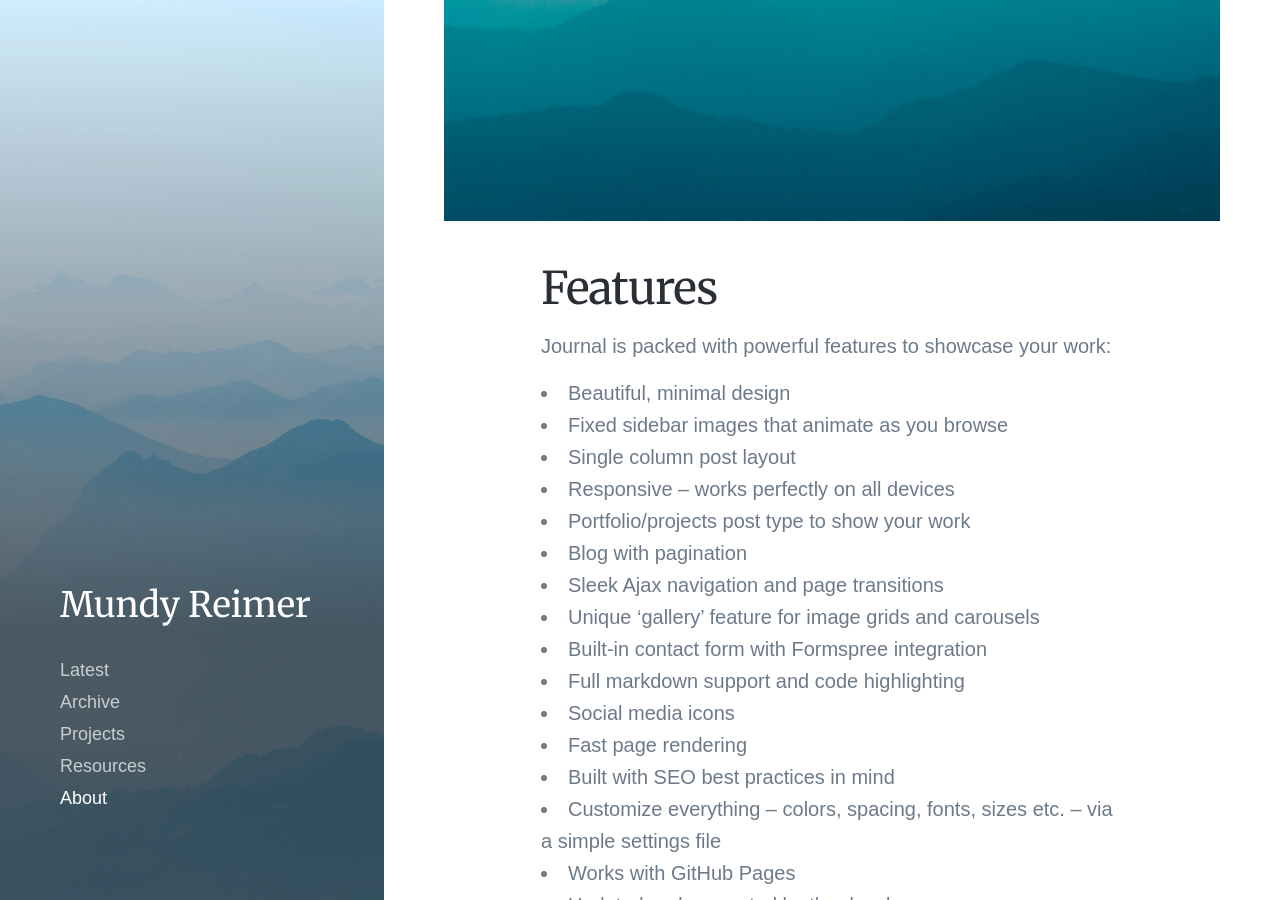
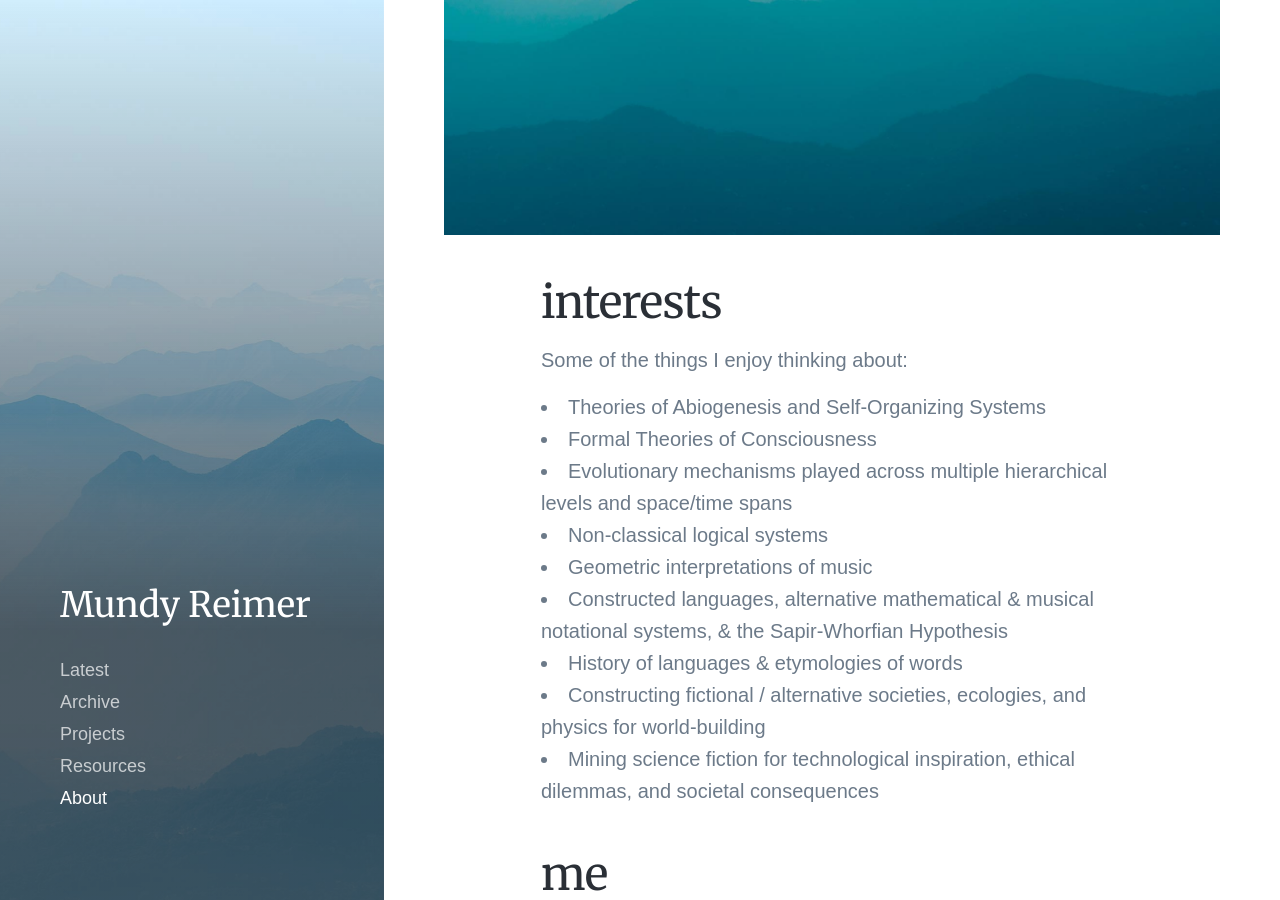
Before and after one commit to mundyreimer/mundyreimer.github.io, a Jekyll site: the page built from _pages/about.md, in a window 1280 px wide and 900 px high, scrolled down 432 px. Built offline with Jekyll 4.4.1, drawn with Linux system fonts in a browser that asks for light colours; nearby versions of some CDN libraries; some web fonts are replaced; some of the changed text lies outside the part shown.

Commit message:
Update about page

```diff
--- a/_pages/about.md
+++ b/_pages/about.md
@@ -1,35 +1,27 @@
 ---
-title: About Journal
-subtitle: A stunning personal blog Jekyll theme with an image-focused design.
-description: A stunning personal blog Jekyll theme with an image-focused design.
+title: About
+subtitle:
+description:
 featured_image: /images/demo/demo-portrait.jpg
 ---
 
 ![](/images/demo/demo-landscape.jpg)
 
-## Features
+## interests
 
-Journal is packed with powerful features to showcase your work:
+Some of the things I enjoy thinking about:
 
-* Beautiful, minimal design
-* Fixed sidebar images that animate as you browse
-* Single column post layout
-* Responsive – works perfectly on all devices
-* Portfolio/projects post type to show your work
-* Blog with pagination
-* Sleek Ajax navigation and page transitions
-* Unique 'gallery' feature for image grids and carousels
-* Built-in contact form with Formspree integration
-* Full markdown support and code highlighting
-* Social media icons
-* Fast page rendering
-* Built with SEO best practices in mind
-* Customize everything – colors, spacing, fonts, sizes etc. – via a simple settings file
-* Works with GitHub Pages
-* Updated and supported by the developers
+* Theories of Abiogenesis and Self-Organizing Systems
+* Formal Theories of Consciousness
+* Evolutionary mechanisms played across multiple hierarchical levels and space/time spans
+* Non-classical logical systems
+* Geometric interpretations of music
+* Constructed languages, alternative mathematical & musical notational systems, & the Sapir-Whorfian Hypothesis
+* History of languages & etymologies of words
+* Constructing fictional / alternative societies, ecologies, and physics for world-building
+* Mining science fiction for technological inspiration, ethical dilemmas, and societal consequences
 
-## Get Index
+## me
 
-Journal is created and supported by [Jekyll Themes](https://jekyllthemes.io), and is available for $39.
 
-<a href="https://jekyllthemes.io/theme/journal-personal-jekyll-theme" class="button button--large">Get This Theme</a>
+## cv
```
